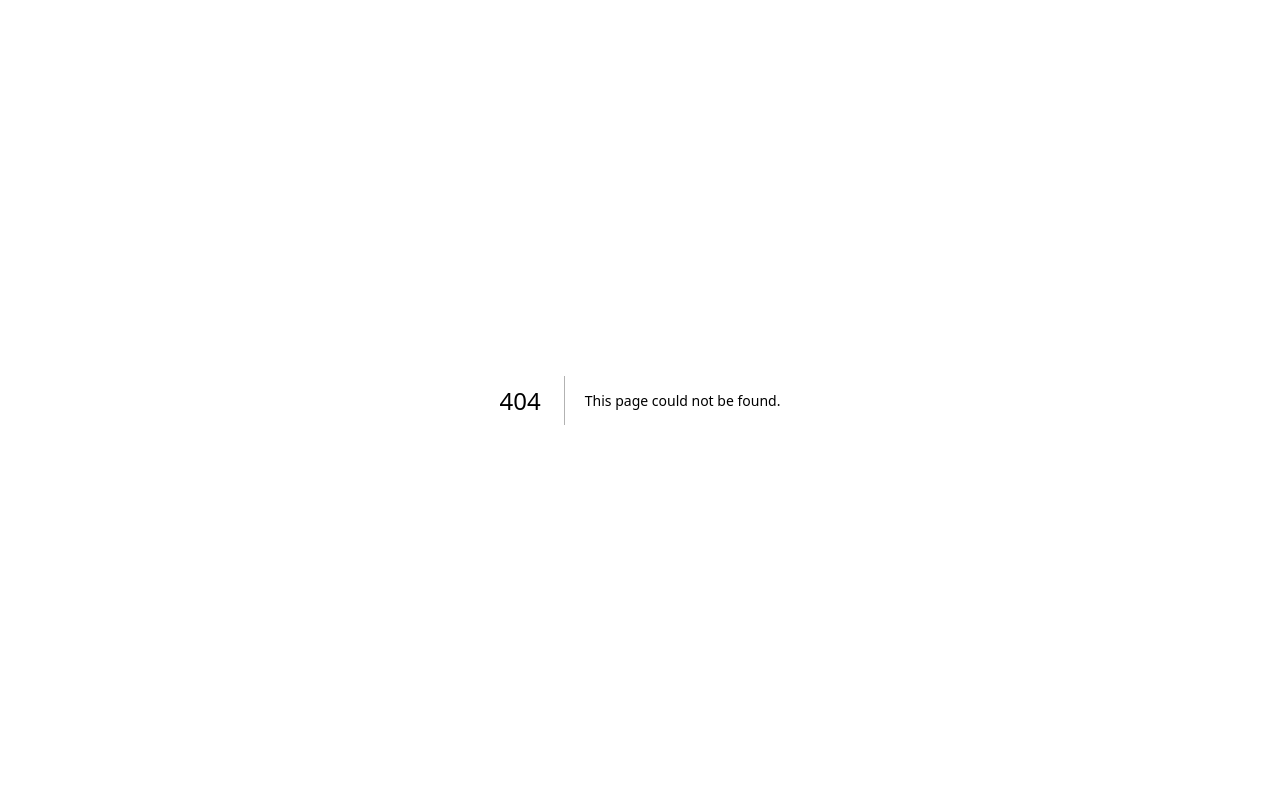
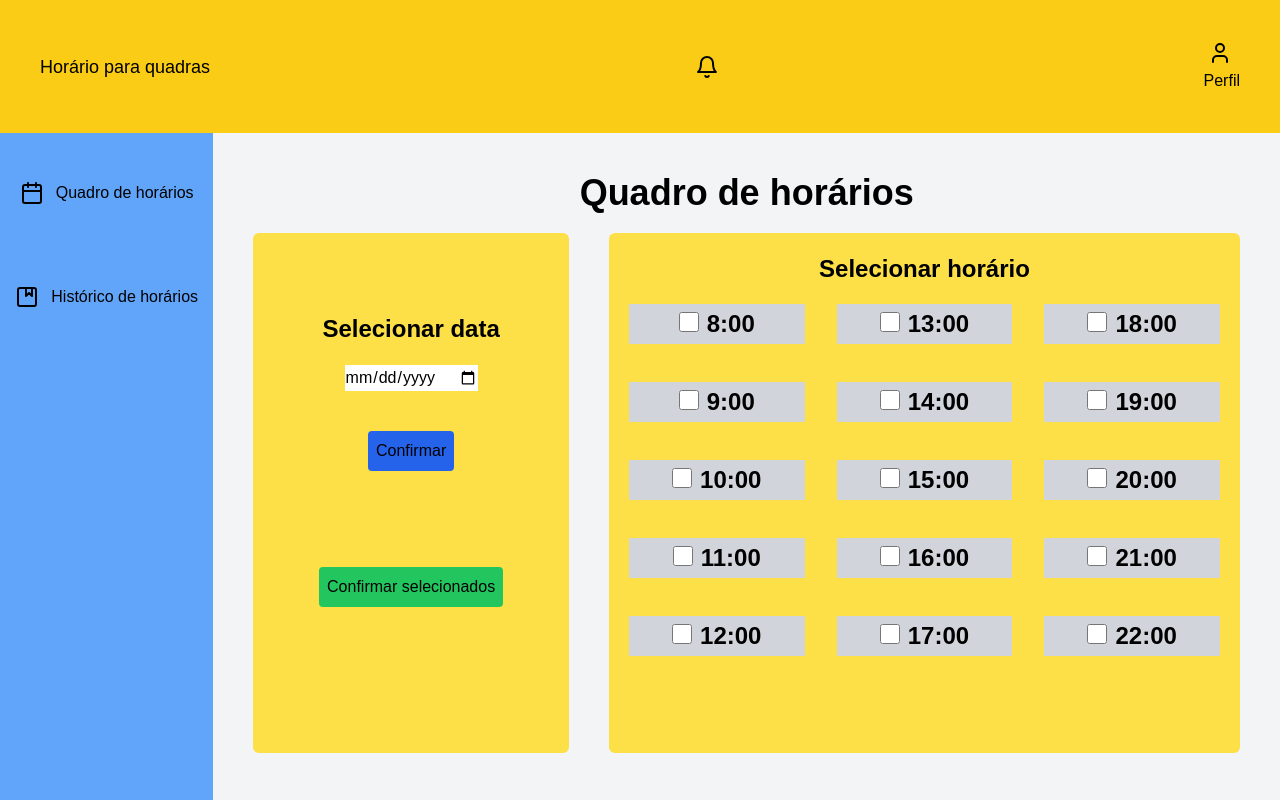
Before and after one commit to Italocr11/Projeto-Engenharia-de-Software-Front, a Next.js app in the folder frontproj/: page /quadro in a window 1280 px wide. Before the commit this address had no page. Built offline with nearby package versions, Linux system fonts and the light colour scheme.

Commit message:
Implementação CSS do quadro de horários

```diff
--- /dev/null
+++ b/frontproj/src/app/quadro/page.jsx
@@ -0,0 +1,59 @@
+import BotaoEnviarInt from "@/components/BotaoEnviarInt";
+import Interface from "../../components/Interface";
+import Titulo from "../../components/Titulo";
+import SelecionarHorario from "../../components/SelecionarHorario";
+
+function expHorarios() {
+  for (let i = 0; i < 0; i++) {
+    <h1>Opa</h1>;
+  }
+}
+
+function Quadro() {
+  return (
+    <Interface>
+      <h1 className="text-center font-bold text-4xl pb-5">
+        Quadro de horários
+      </h1>
+      <div className="flex flex-row h-5/6 space-x-10">
+        <div className="flex flex-col items-center justify-start bg-yellow-300 w-2/6 rounded-md">
+          <h1 className="text-center font-bold text-2xl mb-5 mt-20">
+            Selecionar data
+          </h1>
+          <input type="date"></input>
+          <BotaoEnviarInt></BotaoEnviarInt>
+          <button
+            type="submit"
+            className="bg-green-500 p-2 rounded hover:text-gray-800 mt-24"
+          >
+            Confirmar selecionados
+          </button>
+        </div>
+        <div className="flex flex-col bg-yellow-300 w-4/6 rounded-md overflow-hidden">
+          <h1 className="text-center font-bold text-2xl mb-5 mt-5 ">
+            Selecionar horário
+            <div className="grid grid-rows-8 items-center justify-center grid-cols-3 gap-8 w-1/1 h-full mr-5 ml-5 mt-4">
+              <SelecionarHorario>8:00</SelecionarHorario>
+              <SelecionarHorario>13:00</SelecionarHorario>
+              <SelecionarHorario>18:00</SelecionarHorario>
+              <SelecionarHorario>9:00</SelecionarHorario>
+              <SelecionarHorario>14:00</SelecionarHorario>
+              <SelecionarHorario>19:00</SelecionarHorario>
+              <SelecionarHorario>10:00</SelecionarHorario>
+              <SelecionarHorario>15:00</SelecionarHorario>
+              <SelecionarHorario>20:00</SelecionarHorario>
+              <SelecionarHorario>11:00</SelecionarHorario>
+              <SelecionarHorario>16:00</SelecionarHorario>
+              <SelecionarHorario>21:00</SelecionarHorario>
+              <SelecionarHorario>12:00</SelecionarHorario>
+              <SelecionarHorario>17:00</SelecionarHorario>
+              <SelecionarHorario>22:00</SelecionarHorario>
+            </div>
+          </h1>
+        </div>
+      </div>
+    </Interface>
+  );
+}
+
+export default Quadro;
--- a/frontproj/src/components/BotaoEnviarInt.jsx
+++ b/frontproj/src/components/BotaoEnviarInt.jsx
@@ -12,7 +12,7 @@ function BotaoEnviarInt({ enviar }) {
       type="submit"
       className="bg-blue-600 p-2 rounded hover:text-gray-800 mt-10"
     >
-      Enviar
+      Confirmar
     </button>
   );
 }
--- a/frontproj/src/components/Interface.jsx
+++ b/frontproj/src/components/Interface.jsx
@@ -40,6 +40,9 @@ export default function Interface({ children }) {
           <button
             href="#"
             className="flex items-center hover:text-gray-700 pt-2"
+            onClick={() => {
+              router.push("./quadro");
+            }}
           >
             <Calendar className="mr-3" /> Quadro de horários
           </button>
--- /dev/null
+++ b/frontproj/src/components/SelecionarHorario.jsx
@@ -0,0 +1,10 @@
+function SelecionarHorario({ children }) {
+  return (
+    <div className="bg-gray-300 text-black text-center p-1">
+      <input className="h-5 w-5 mr-2" type="checkbox"></input>
+      <label>{children}</label>
+    </div>
+  );
+}
+
+export default SelecionarHorario;
```
